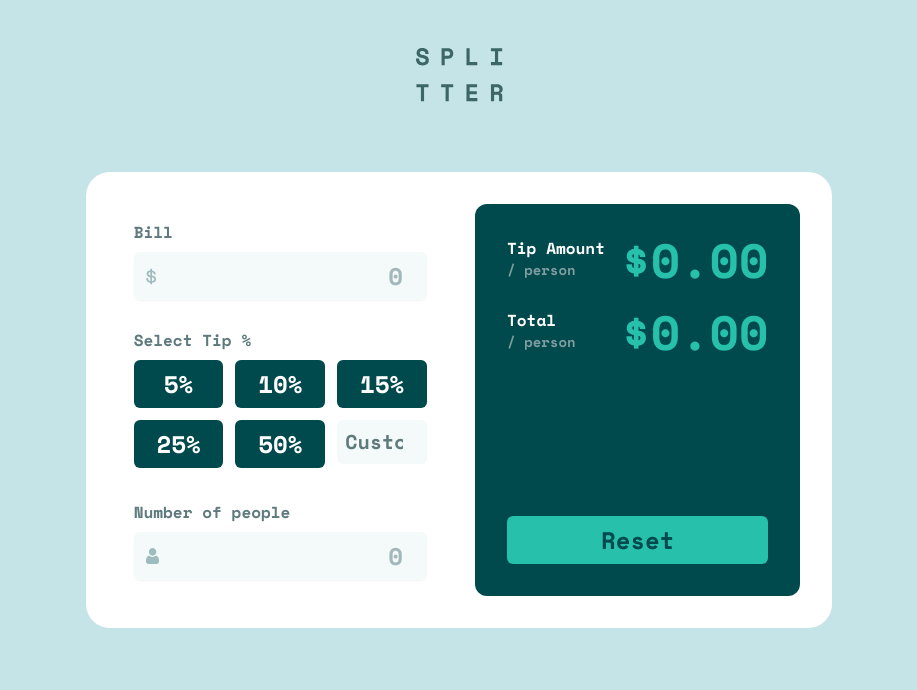
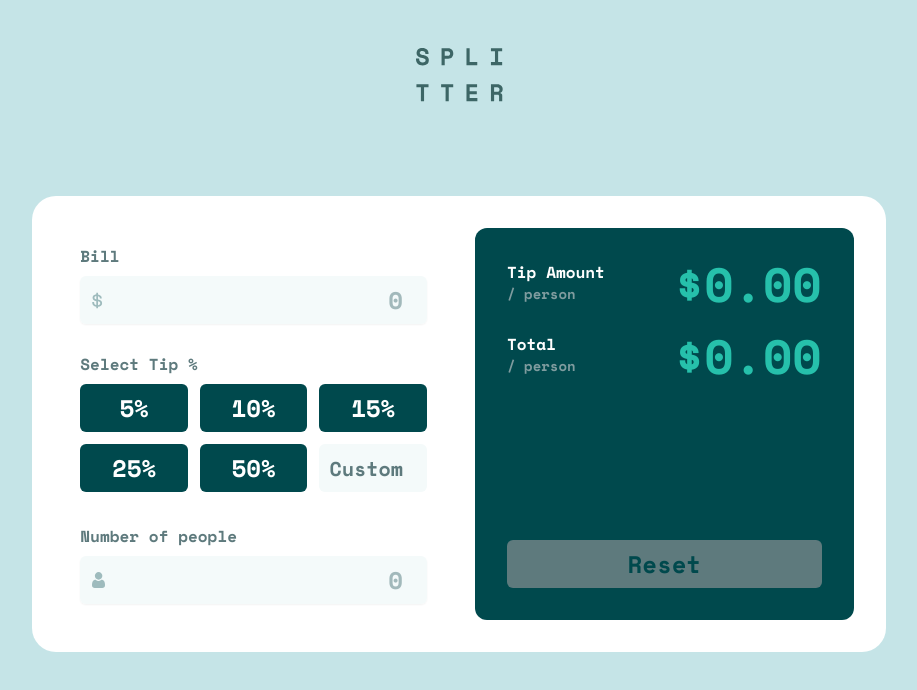
Before and after one commit to nic3rafs/tip-calculator-app-main, a React (Vite) app in the folder solution/: page / in a window 1280 px wide. Shown: the top 690 px of the page, without its empty margins (181-1098 px from the left). Built offline with nearby package versions, Linux system fonts and the light colour scheme.

Commit message:
Improved app logic

```diff
--- a/solution/src/App.jsx
+++ b/solution/src/App.jsx
@@ -4,18 +4,28 @@ import InputField from "./components/InputField";
 import RadioButton from "./components/RadioButton";
 
 function App() {
-  const [bill, setBill] = useState(0);
-  const [percent, setPercent] = useState(0);
-  const [people, setPeople] = useState(0);
+  const [bill, setBill] = useState("");
+  const [percent, setPercent] = useState("");
+  const [customPercent, setCustomPercent] = useState("");
+  const [people, setPeople] = useState("");
   const [billErrorMessage, setBillErrorMessage] = useState(null);
   const [peopleErrorMessage, setPeopleErrorMessage] = useState(null);
+
+  let currentPercent;
+  if (!percent && customPercent) {
+    console.log('!percent && customPercent');
+    currentPercent = customPercent;
+  } else if (percent && !customPercent) {
+    console.log('percent && !customPercent');
+    currentPercent = percent;
+  }
 
   let tip = 0;
   let total = 0;
   let tipAmountPerPerson = 0;
 
-  if (bill && percent && people) {
-    tip = (+bill * +percent) / 100;
+  if (bill && currentPercent && people) {
+    tip = (+bill * +currentPercent) / 100;
     total = (+bill + +tip) / +people;
     tipAmountPerPerson = +tip / +people;
   }
@@ -23,6 +33,7 @@ function App() {
   function handleChangeBill(e) {
     if (e.target.value <= 0) {
       setBillErrorMessage("Can't be zero");
+      setBill("");
     } else {
       setBillErrorMessage(null);
       setBill(e.target.value);
@@ -31,26 +42,30 @@ function App() {
   function handleChangePeople(e) {
     if (e.target.value <= 0) {
       setPeopleErrorMessage("Can't be zero");
+      setPeople("");
     } else {
       setPeopleErrorMessage(null);
       setPeople(+e.target.value);
     }
   }
   function handleChangeReset() {
-    setBill(0);
-    setPercent(0);
-    setPeople(0);
+    setBill("");
+    setPercent("");
+    setPeople("");
+    setCustomPercent("");
     setBillErrorMessage(null);
     setPeopleErrorMessage(null);
   }
   function handleSelectPercent(e) {
     setPercent(e.target.value);
+    setCustomPercent("");
   }
   function handleCustomPercentFocus() {
     setPercent(0);
   }
   function handleCustomPercentChange(e) {
-    setPercent(e.target.value);
+    setCustomPercent(e.target.value);
+    setPercent("")
   }
 
   return (
@@ -61,8 +76,8 @@ function App() {
         alt="logo image"
       />
       <form
-        className="bg-white h-full w-full rounded-t-3xl p-8 sm:w-10/12 md:w-9/12 lg:w-8/12 xl:w-7/12 sm:grid
-      sm:grid-cols-2 sm:h-min sm:rounded-3xl sm:gap-8 sm:z-10"
+        className="bg-white h-full w-full rounded-t-3xl p-8 sm:w-11/12 md:w-10/12 lg:w-9/12 xl:w-8/12 sm:grid
+      sm:grid-cols-2 sm:h-min sm:rounded-3xl sm:gap-8 sm:z-10 sm:mt-12"
       >
         <div className="mb-8 sm:p-4 sm:mb-0">
           <InputField
@@ -72,6 +87,7 @@ function App() {
             onChange={handleChangeBill}
             errorMessage={billErrorMessage}
             alt="Dollar icon"
+            value={bill}
           />
 
           {/* PERCENT SELECTION */}
@@ -95,12 +111,13 @@ function App() {
                   name="percent"
                   key="custom"
                   placeholder="Custom"
-                  className="block w-full rounded-md bg-very-light-grayish-cyan  p-2 px-6
+                  className="block  rounded-md bg-very-light-grayish-cyan  p-2 px-6
                   focus:outline-strong-cyan text-2xl text-right
                   text-very-dark-cyan placeholder-dark-grayish-cyan
-                  sm:text-xl sm:pl-2 sm:pr-6"
+                  sm:text-xl sm:pl-2 sm:pr-6 h-full w-full"
                   onFocus={handleCustomPercentFocus}
                   onChange={handleCustomPercentChange}
+                  value={customPercent}
                 ></input>
               </div>
             </div>
@@ -113,6 +130,7 @@ function App() {
             onChange={handleChangePeople}
             errorMessage={peopleErrorMessage}
             alt="Person icon"
+            value={people}
           />
         </div>
 
@@ -142,8 +160,9 @@ function App() {
             type="reset"
             className="block w-full py-2 rounded-md
            bg-strong-cyan text-very-dark-cyan text-2xl mt-2
-           sm:mt-auto"
+           sm:mt-auto disabled:bg-dark-grayish-cyan"
             onClick={handleChangeReset}
+            disabled={!bill && !percent && !people && !customPercent}
           >
             Reset
           </button>
--- a/solution/src/components/InputField.jsx
+++ b/solution/src/components/InputField.jsx
@@ -1,6 +1,6 @@
 import React from "react";
 
-const InputField = ({ labelText, id, icon, onChange, errorMessage, alt }) => {
+const InputField = ({ labelText, id, icon, onChange, errorMessage, alt, value }) => {
   return (
     <div className="relative">
       <div className="pb-2">
@@ -29,6 +29,7 @@ const InputField = ({ labelText, id, icon, onChange, errorMessage, alt }) => {
            }`}
           placeholder="0"
           onChange={onChange}
+          value={value}
         ></input>
       </div>
     </div>
```
